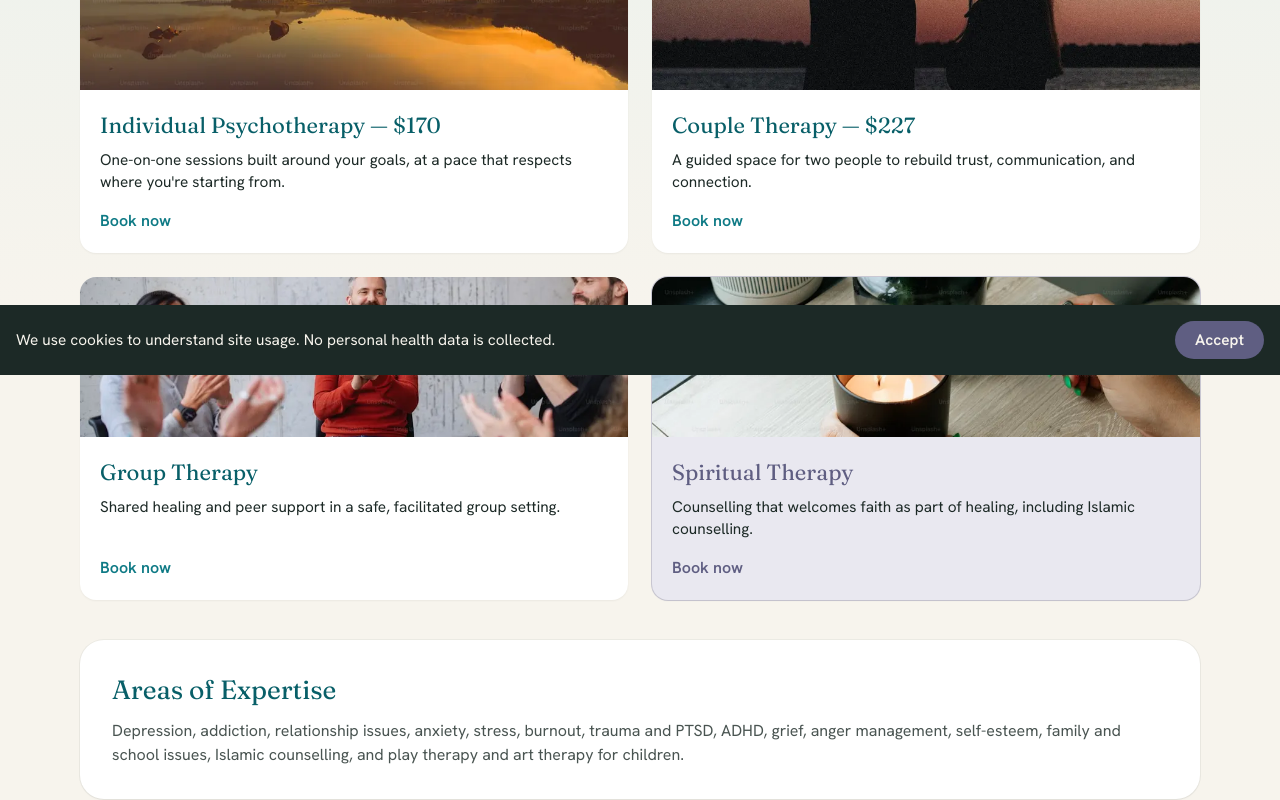
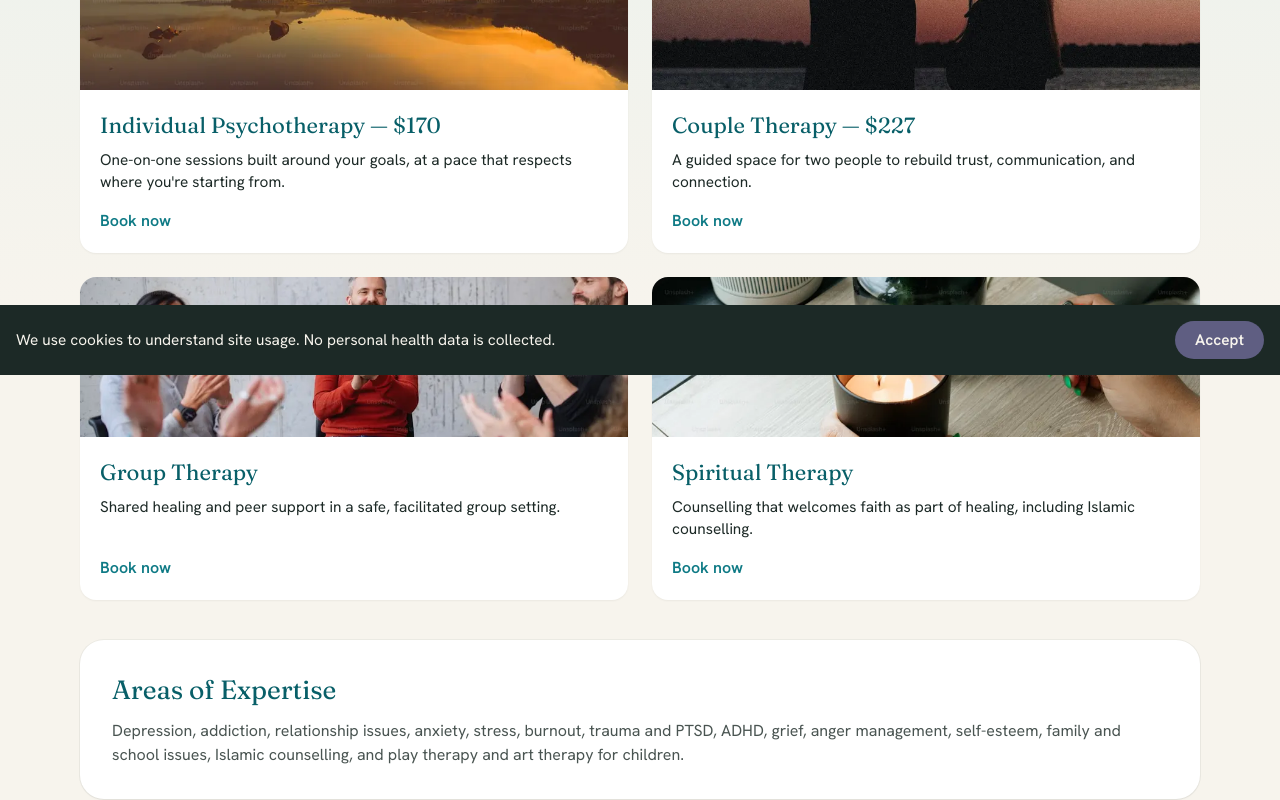
Before and after one commit to MohamedAliRobleh/Anfa, a React (Vite) app: page /services in a window 1280 px wide. Shown: the part 425-1225 px from the top of the page. Built offline with nearby package versions, Linux system fonts and the light colour scheme.

Commit message:
fix: match Spiritual Therapy card color to the other service cards
Drop the lavender accent on the spiritual service entry so it renders
with the same white card styling as Individual, Couple, and Group
Therapy instead of standing out with a different background/text color.

```diff
--- a/src/content/services.js
+++ b/src/content/services.js
@@ -2,5 +2,5 @@ export const services = [
   { key: 'individual', price: 170, image: '/img/service-individual.webp' },
   { key: 'couple', price: 227, image: '/img/service-couple.webp' },
   { key: 'group', price: null, image: '/img/service-group.webp' },
-  { key: 'spiritual', price: null, image: '/img/service-spiritual.webp', accent: 'lavender' },
+  { key: 'spiritual', price: null, image: '/img/service-spiritual.webp' },
 ]
```
